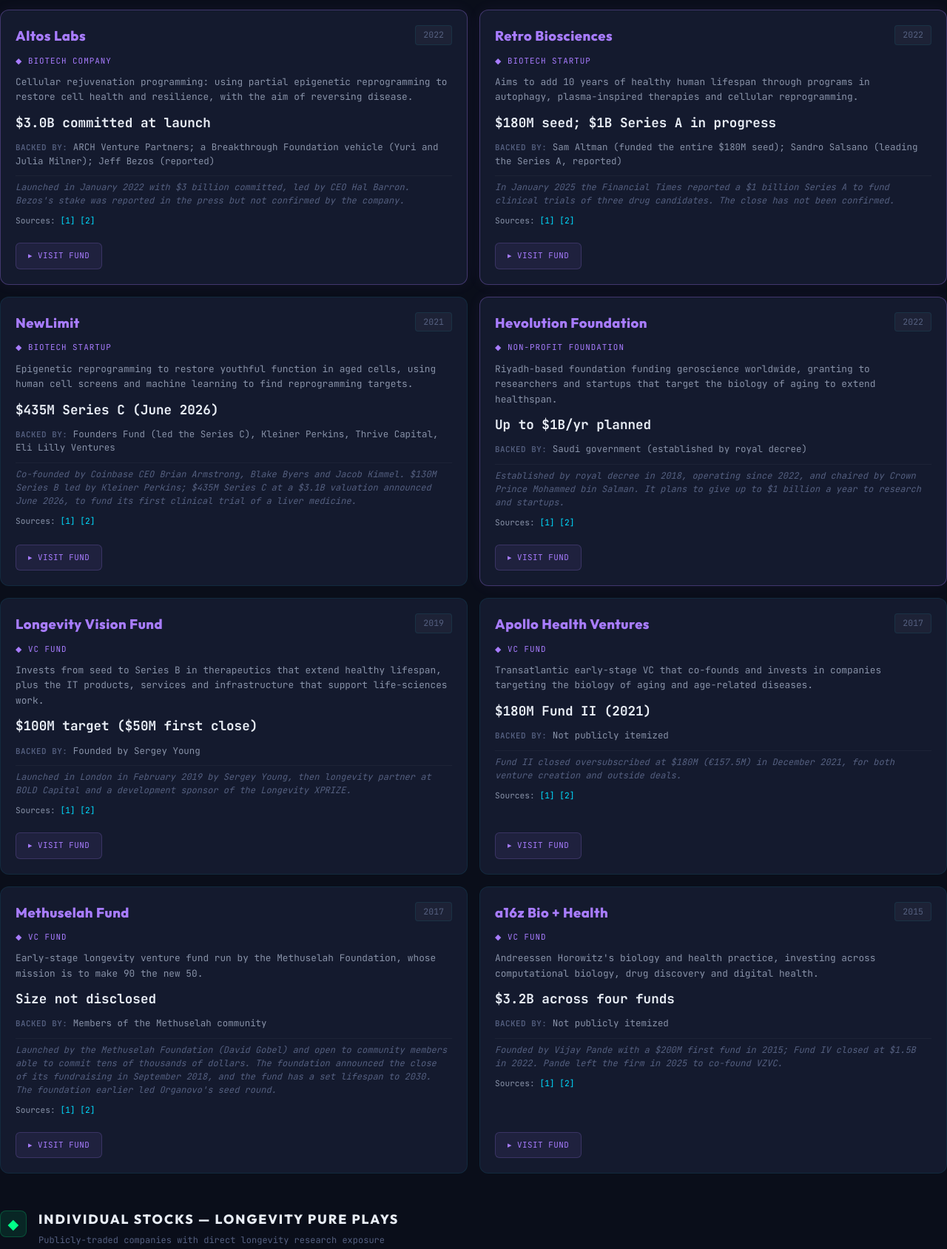
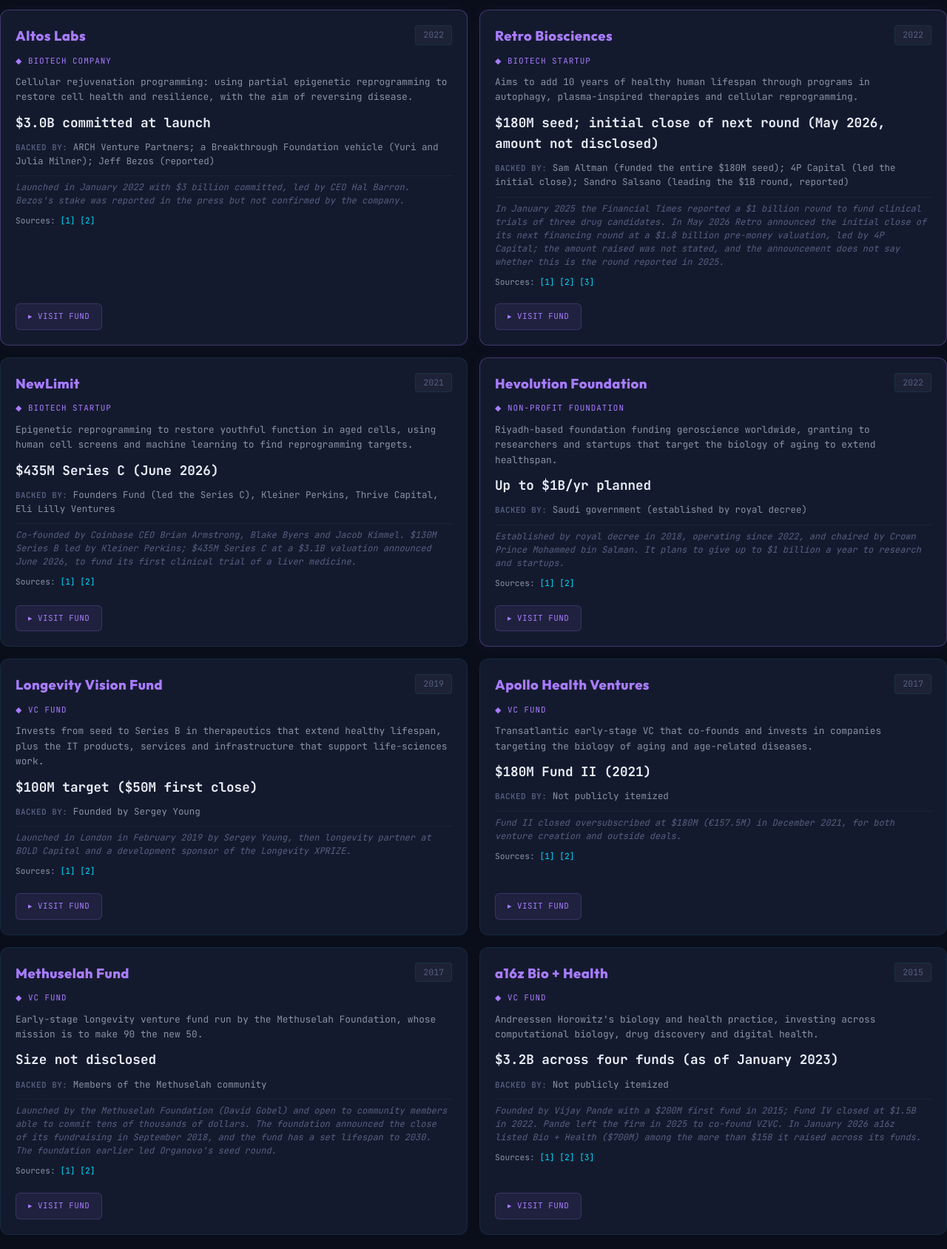
Before and after one commit to wsseery/longevity-command-center, a plain HTML site: page finance.html in a window 1280 px wide. Shown: the part 4464-6152 px from the top of the page at 74% size. Drawn offline with nearby package versions, Linux system fonts and the light colour scheme.

Commit message:
Private funds: source check 2026-11-04 (#51)
Co-authored-by: claude[bot] <41898282+claude[bot]@users.noreply.github.com>
Co-authored-by: Claude Sonnet 5.5 <noreply@anthropic.com>

```diff
--- a/finance.html
+++ b/finance.html
@@ -1258,7 +1258,7 @@
     }
   ].filter(e => !e.hidden);
 
-  // Every claim below is from the sources listed with it (checked 2026-10-29).
+  // Every claim below is from the sources listed with it (checked 2026-11-04).
   const VC_DATA = [
     {
       name: 'Altos Labs',
@@ -1280,14 +1280,15 @@
       year: '2022',
       type: 'Biotech Startup',
       focus: 'Aims to add 10 years of healthy human lifespan through programs in autophagy, plasma-inspired therapies and cellular reprogramming.',
-      totalFunding: '$180M seed; $1B Series A in progress',
-      backers: 'Sam Altman (funded the entire $180M seed); Sandro Salsano (leading the Series A, reported)',
-      note: 'In January 2025 the Financial Times reported a $1 billion Series A to fund clinical trials of three drug candidates. The close has not been confirmed.',
+      totalFunding: '$180M seed; initial close of next round (May 2026, amount not disclosed)',
+      backers: 'Sam Altman (funded the entire $180M seed); 4P Capital (led the initial close); Sandro Salsano (leading the $1B round, reported)',
+      note: 'In January 2025 the Financial Times reported a $1 billion round to fund clinical trials of three drug candidates. In May 2026 Retro announced the initial close of its next financing round at a $1.8 billion pre-money valuation, led by 4P Capital; the amount raised was not stated, and the announcement does not say whether this is the round reported in 2025.',
       link: 'https://www.retrobiosciences.com/',
       curator: true,
       sources: [
         'https://techcrunch.com/?p=2953383',
-        'https://fortune.com/2025/01/24/sam-altman-ai-biotech-1-billion-funding-extend-human-lifespan'
+        'https://fortune.com/2025/01/24/sam-altman-ai-biotech-1-billion-funding-extend-human-lifespan',
+        'https://www.retro.bio/blog/fundraise-2026'
       ]
     },
     {
@@ -1370,14 +1371,15 @@
       year: '2015',
       type: 'VC Fund',
       focus: 'Andreessen Horowitz\'s biology and health practice, investing across computational biology, drug discovery and digital health.',
-      totalFunding: '$3.2B across four funds',
+      totalFunding: '$3.2B across four funds (as of January 2023)',
       backers: 'Not publicly itemized',
-      note: 'Founded by Vijay Pande with a $200M first fund in 2015; Fund IV closed at $1.5B in 2022. Pande left the firm in 2025 to co-found VZVC.',
+      note: 'Founded by Vijay Pande with a $200M first fund in 2015; Fund IV closed at $1.5B in 2022. Pande left the firm in 2025 to co-found VZVC. In January 2026 a16z listed Bio + Health ($700M) among the more than $15B it raised across its funds.',
       link: 'https://a16z.com/bio-health/',
       curator: false,
       sources: [
         'https://www.genengnews.com/gen-edge/engineering-biology-a16zs-vijay-pande-discusses-shift-from-bespoke-drugs/',
-        'https://en.wikipedia.org/wiki/Vijay_S._Pande'
+        'https://en.wikipedia.org/wiki/Vijay_S._Pande',
+        'https://www.a16z.news/p/we-raised-15b-why'
       ]
     }
   ];
```
